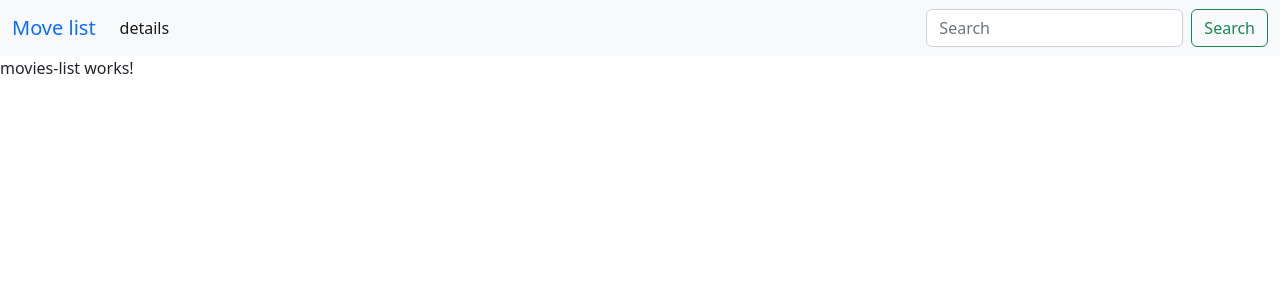
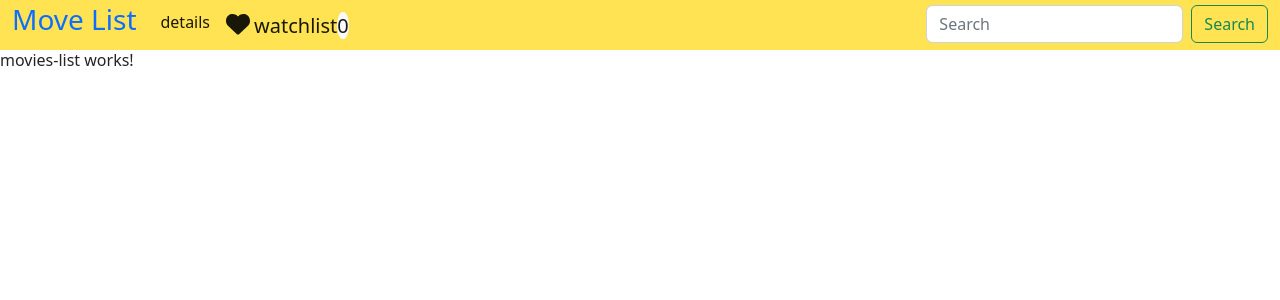
Before and after one commit to MuhammadShakerAlKilany/movie-app, an Angular app: page / in a window 1280 px wide. Shown: the top 300 px of the page. Built offline with nearby package versions, Linux system fonts and the light colour scheme; no server answers.

Commit message:
generate search module

```diff
--- a/src/app/shared/header/header.component.html
+++ b/src/app/shared/header/header.component.html
@@ -1,14 +1,18 @@
-<nav class="navbar navbar-expand-lg navbar-light bg-light">
+<nav class="navbar navbar-expand-lg navbar-light bg-light ">
     <div class="container-fluid">
-      <a class="navbar-brand" routerLink="" routerLinkActive="text-primary" [routerLinkActiveOptions]="{exact:true}">Move list</a>
+      <a class="navbar-brand" routerLink="" routerLinkActive="text-primary" [routerLinkActiveOptions]="{exact:true}" > <h1 class="h3 logo">{{'move list'|titlecase}}</h1></a>
       <button class="navbar-toggler" type="button" data-bs-toggle="collapse" data-bs-target="#navbarSupportedContent" aria-controls="navbarSupportedContent" aria-expanded="false" aria-label="Toggle navigation" (click)="toggleNavbarCollapsing()" (window:resize)="toggleNavbarCollapsingWindowResize($event)">
         <span class="navbar-toggler-icon"></span>
       </button>
 
-      <div class="navbar-collapse" [ngClass]="{collapse:navbarCollapsed}" id="navbarSupportedContent">
+      <div class="navbar-collapse w-100" [ngClass]="{collapse:navbarCollapsed}" id="navbarSupportedContent">
         <ul class="navbar-nav me-auto mb-2 mb-lg-0 ">
           <li class="nav-item ">
-            <a class="nav-link active" aria-current="details" routerLink="details" routerLinkActive="text-primary" [routerLinkActiveOptions]="{exact:true}">details</a>
+            <a class="nav-link active " aria-current="details" routerLink="details" routerLinkActive="text-primary" [routerLinkActiveOptions]="{exact:true}">  details</a>
+
+          </li>
+          <li class="nav-item ">
+            <a class="nav-link active  " aria-current="watch list" routerLink="watchlist" routerLinkActive="text-primary" [routerLinkActiveOptions]="{exact:true}"><fa-icon [icon]="faHeart" class="me-1 h4"></fa-icon> <span class="h5">watchlist</span> <span [innerHTML]="wishMovieNumper" class="bg-light h5 rounded-circle" style=""></span> </a>
           </li>
 
 
--- a/src/app/shared/header/header.component.scss
+++ b/src/app/shared/header/header.component.scss
@@ -5,3 +5,23 @@
   align-items: center;
   font-size: 2rem;
 }
+nav{
+  background-color: #FFE353 !important;
+  height: 3rem;
+ & div{
+  background-color: #FFE353 !important;
+ }
+  @media (max-width:990px) {
+       &{
+
+    height: 3.5rem;
+  }
+
+  }
+}
+.logo{
+
+}
+.wish-movie-numper{
+  display: inline-block; height: 2rem; width: 2rem;  text-align: center;
+}
--- a/src/app/shared/header/header.component.ts
+++ b/src/app/shared/header/header.component.ts
@@ -1,14 +1,16 @@
 import { Component, OnInit } from '@angular/core';
 import { ApiService } from '../services/api.service';
-
+import { faHeart } from "@fortawesome/free-solid-svg-icons"
 @Component({
   selector: 'app-header',
   templateUrl: './header.component.html',
   styleUrls: ['./header.component.scss']
 })
 export class HeaderComponent implements OnInit{
+  faHeart=faHeart
   imgSrc!:string
   navbarCollapsed:boolean=true
+  wishMovieNumper:number = 0
  constructor(private apiService:ApiService){
 
  }
@@ -33,9 +35,9 @@ export class HeaderComponent implements OnInit{
     // this.apiService.getRecommendedMoviesByMovieId(878976).subscribe((data)=>{
     //     console.log(data.results)
     // })
-    // this.apiService.getWatchlistByPageNumber().subscribe((data)=>{
-    //     console.log(data)
-    // })
+    this.apiService.getWatchlistByPageNumber().subscribe((data)=>{
+     this.wishMovieNumper = data.results.length
+    })
   //   this.apiService.addToWatchlistByMovieId(878976).subscribe((data)=>{
   //     console.log(data)
   // })
--- a/src/app/shared/shared.module.ts
+++ b/src/app/shared/shared.module.ts
@@ -5,6 +5,7 @@ import { NotFoundComponent } from './not-found/not-found.component';
 import { RouterModule } from '@angular/router';
 import {HttpClientModule} from "@angular/common/http"
 import { ApiService } from './services/api.service';
+import { FontAwesomeModule } from '@fortawesome/angular-fontawesome';
 
 
 @NgModule({
@@ -16,7 +17,8 @@ import { ApiService } from './services/api.service';
   imports: [
     CommonModule,
     RouterModule,
-    HttpClientModule
+    HttpClientModule,
+    FontAwesomeModule
   ],
   exports:[
     HeaderComponent,
```
Also changed, not shown: src/app/search/search.module.ts (added, +12 -0 lines).
